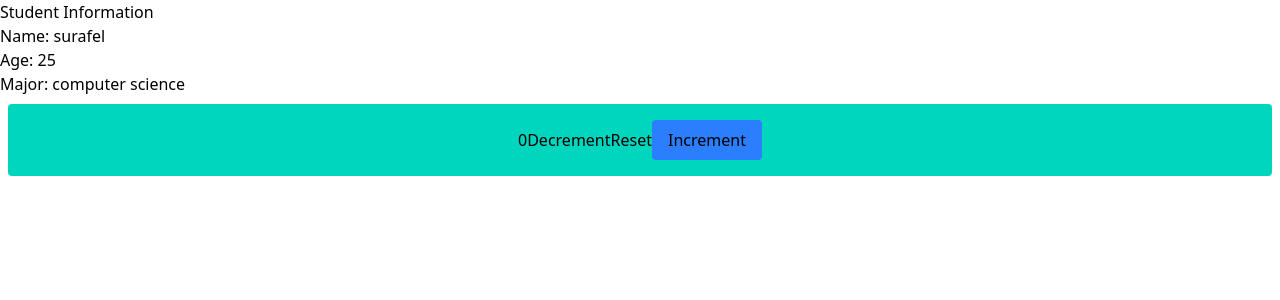
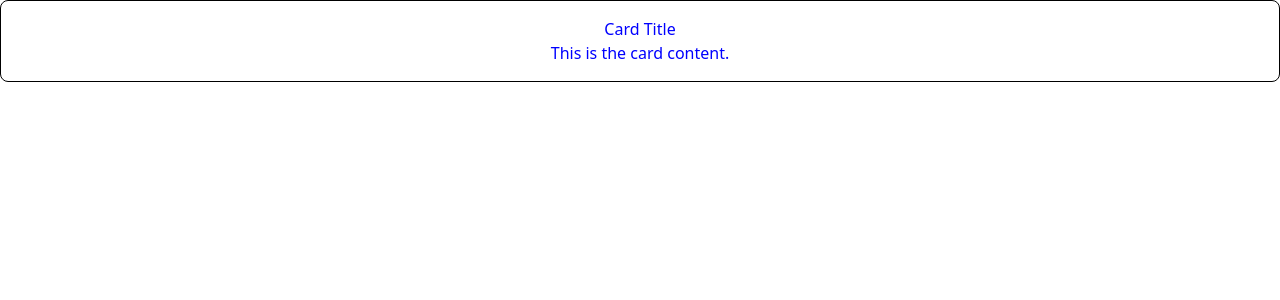
Before and after one commit to abyssiniatech/react-vite-project, a React (Vite) app: page / in a window 1280 px wide. Shown: the top 300 px of the page. Built offline with nearby package versions, Linux system fonts and the light colour scheme.

Commit message:
children props

```diff
--- a/src/App.tsx
+++ b/src/App.tsx
@@ -1,17 +1,11 @@
-
-import Props from "./Components/React/props"
-import Usestate from "./Components/Usestate"
+import Card from "./Components/React/Childeren"
 
 const App = () => {
   return (
     <div>
-      <Props
-      name="surafel"
-      age={25}
-      major="computer science"
-
-      />
-      <Usestate />
+      <Card title="Card Title" style={{ border: "1px solid black", textAlign:"center", color:"blue", padding: "16px", borderRadius: "8px" }}>
+        <p>This is the card content.</p>
+      </Card>
     </div>
   )
 }
--- /dev/null
+++ b/src/Components/React/Childeren.tsx
@@ -0,0 +1,11 @@
+type CardProps = { title: string; children?: React.ReactNode; style?: React.CSSProperties };
+function Card({ title, children, style }: CardProps) {
+  return (
+    <div style={style}>
+      <h2>{title}</h2>
+      {children}
+    </div>
+  );
+}
+
+export default Card;
```
